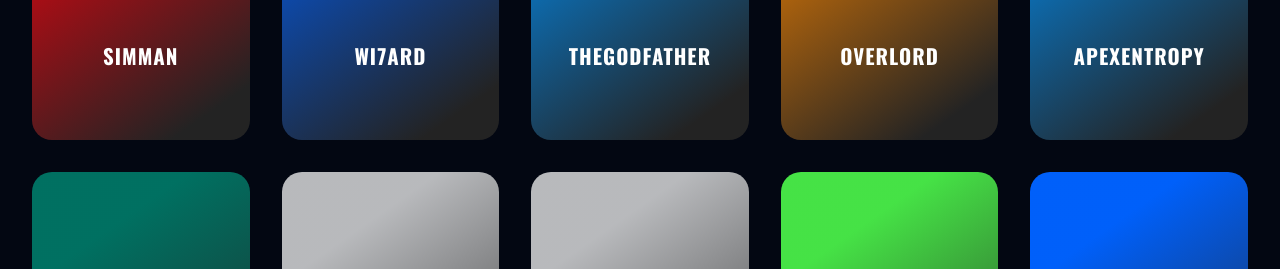
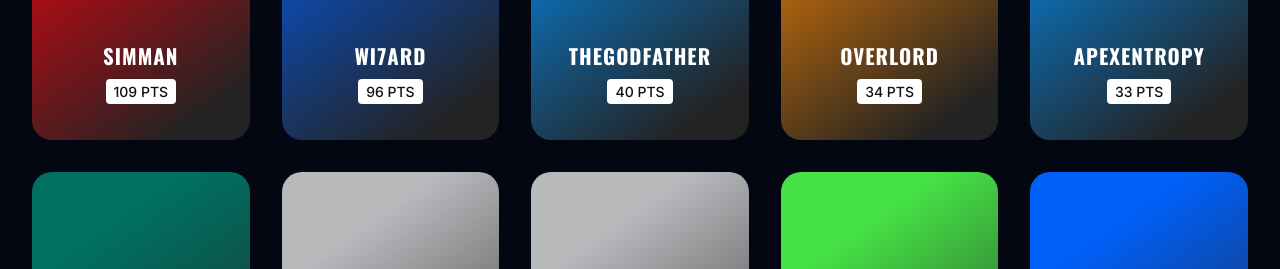
Before and after one commit to HARISHWINNER/TTRL, a plain HTML site: page index.html in a window 1280 px wide. Shown: the part 2923-3192 px from the top of the page. Drawn offline with nearby package versions, Linux system fonts and the light colour scheme.

Commit message:
Update index.html

```diff
--- a/index.html
+++ b/index.html
@@ -330,6 +330,32 @@
             text-transform: uppercase;
         }
 
+        /* --- NEW: Always visible points --- */
+        #driver-card-grid .card .contentBx .points-display {
+            position: relative;
+            display: inline-block; /* Allows margin:auto centering */
+            padding: 2px 8px;
+            margin-top: 8px; /* Space from name */
+            font-family: 'Inter', sans-serif; /* INTER */
+            font-size: 14px;
+            color: #111;
+            background: #fff;
+            border-radius: 4px;
+            font-weight: 500; /* Bolder */
+            transition: 0.5s;
+            /* Ensure it's visible */
+            opacity: 1;
+            visibility: visible;
+        }
+
+        #driver-card-grid .card:hover .contentBx .points-display {
+            /* Move points up slightly on hover to make room for Pos */
+            transform: translateY(-2px);
+            transition-delay: 0.2s; /* Delay it slightly */
+        }
+        /* --- END NEW --- */
+
+
         /* Using .details for Pos/Points */
         #driver-card-grid .card .contentBx .details {
             display: flex;
@@ -342,6 +368,8 @@
             visibility: hidden; /* Hidden by default */
             padding-top: 0;
             padding-bottom: 0;
+            /* NEW: Add margin top to clear the points */
+            margin-top: 8px;
         }
 
         #driver-card-grid .card:hover .contentBx .details {
@@ -1538,15 +1566,18 @@
                     </div>
                     <div class="contentBx">
                         <h2>${driverName}</h2>
+
+                        <!-- NEW: Always visible points -->
+                        <div class="points-display">
+                            <span>${driver.points} PTS</span>
+                        </div>
+
                         <div class="details">
                              <div class="detail-item">
                                  <h3>Pos :</h3>
                                  <span>P${driver.pos}</span>
                              </div>
-                             <div class="detail-item">
-                                 <h3>Points :</h3>
-                                 <span>${driver.points} PTS</span>
-                             </div>
+                             <!-- REMOVED Points from here -->
                         </div>
                     </div>
                 </div>
@@ -1978,7 +2009,7 @@
                 modalEls.modalMap.src = race.mapUrl;
                 modalEls.modalMap.alt = `${race.track} Map`;
                 modalEls.modalMap.onerror = () => {
-                    modalEls.modalMap.src = `https://placehold.co/768x432/374151/e11d48?text=Map+Error`;
+                    modalEls.modalMap.src = `https::/placehold.co/768x432/374151/e11d48?text=Map+Error`;
                     modalEls.modalMap.alt = 'Track map loading error';
                 };
                 modalEls.modalDate.textContent = race.date;
```
